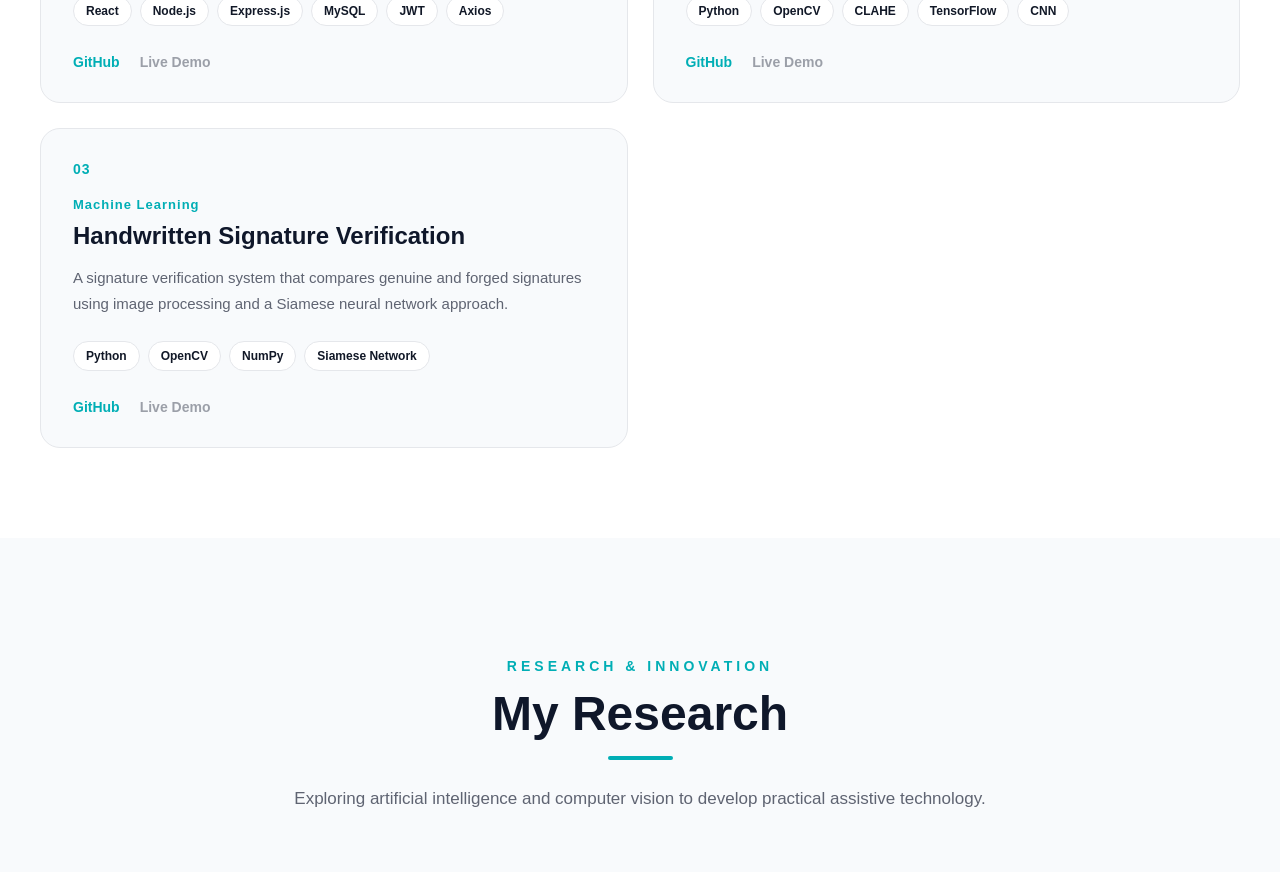
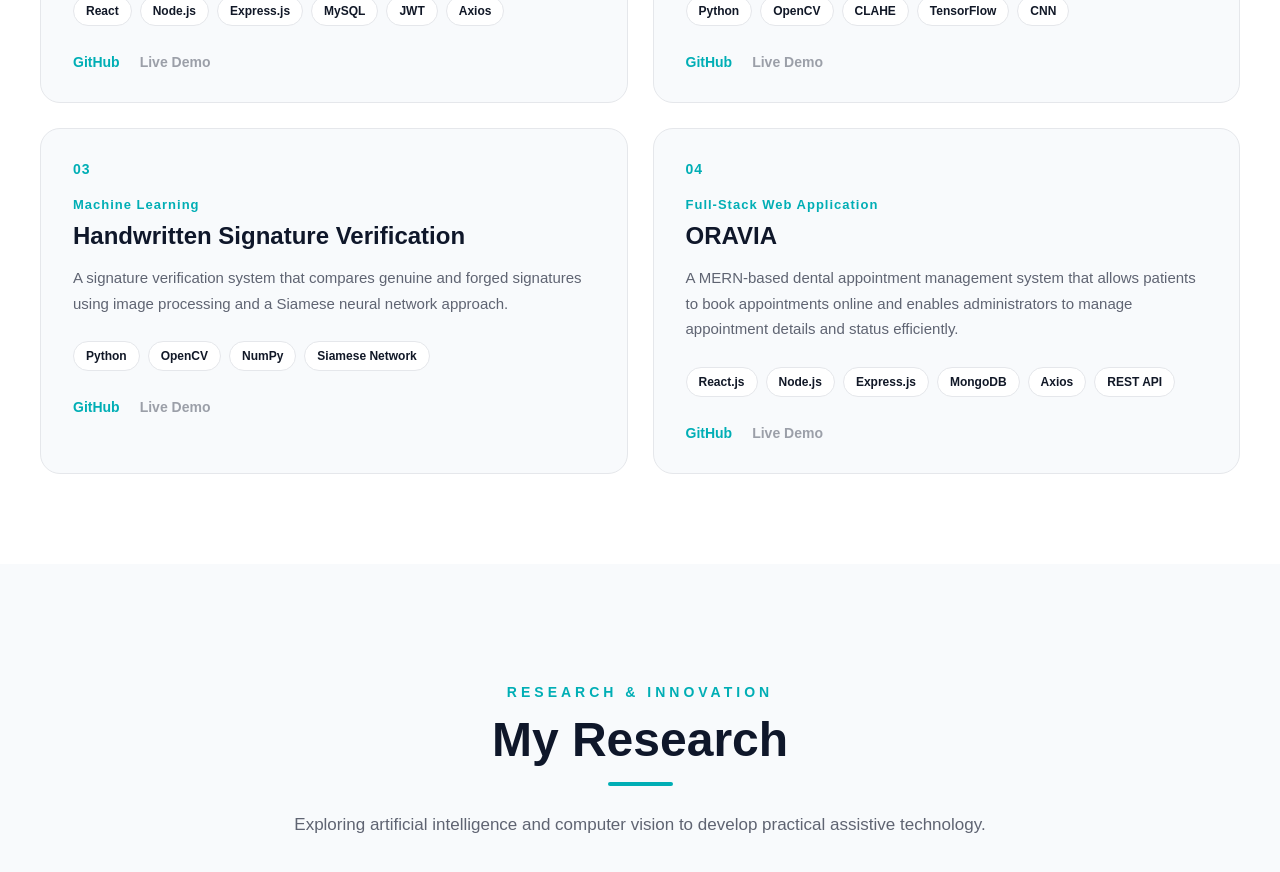
Before and after one commit to akshatharaik22-coder/PortFolio, a React app: page / in a window 1280 px wide. Shown: the part 3980-4852 px from the top of the page. Built offline with nearby package versions, Linux system fonts and the light colour scheme; the HTML template or start-up script is replaced by a standard one.

Commit message:
Update project

```diff
--- a/src/components/Project.jsx
+++ b/src/components/Project.jsx
@@ -53,6 +53,22 @@ function Projects() {
         "https://github.com/akshatharaik22-coder/Handwritten_verification",
       liveLink: "",
     },
+    {
+  title: "ORAVIA",
+  category: "Full-Stack Web Application",
+  description:
+    "A MERN-based dental appointment management system that allows patients to book appointments online and enables administrators to manage appointment details and status efficiently.",
+  technologies: [
+    "React.js",
+    "Node.js",
+    "Express.js",
+    "MongoDB",
+    "Axios",
+    "REST API"
+  ],
+  githubLink: "https://github.com/akshatharaik22-coder/Oravia",
+  liveLink: ""
+},
   ];
 
   return (
```
